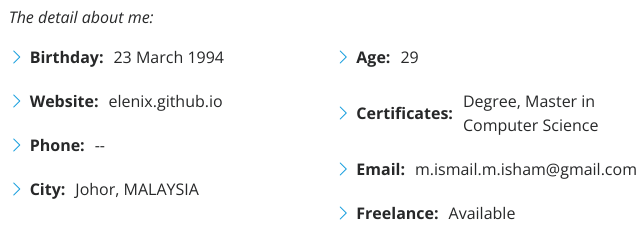
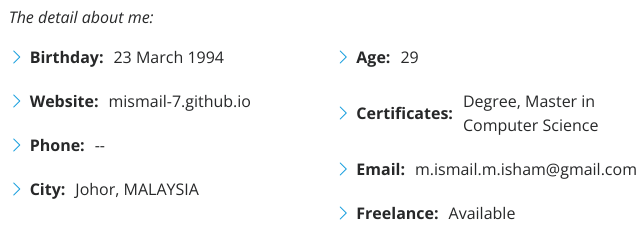
Before and after one commit to mismail-7/mismail-7.github.io, a plain HTML site: page index.html in a window 1280 px wide. Shown: the part 1075-1317 px from the top of the page, 630-1270 px from the left. Drawn offline with nearby package versions, Linux system fonts and the light colour scheme.

Commit message:
edit
update website

```diff
--- a/index.html
+++ b/index.html
@@ -101,7 +101,7 @@
               <div class="col-lg-6">
                 <ul>
                   <li><i class="bi bi-chevron-right"></i> <strong>Birthday:</strong> <span>23 March 1994</span></li>
-                  <li><i class="bi bi-chevron-right"></i> <strong>Website:</strong> <span>elenix.github.io</span></li>
+                  <li><i class="bi bi-chevron-right"></i> <strong>Website:</strong> <span>mismail-7.github.io</span></li>
                   <li><i class="bi bi-chevron-right"></i> <strong>Phone:</strong> <span>--</span></li>
                   <li><i class="bi bi-chevron-right"></i> <strong>City:</strong> <span>Johor, MALAYSIA</span></li>
                 </ul>
```
